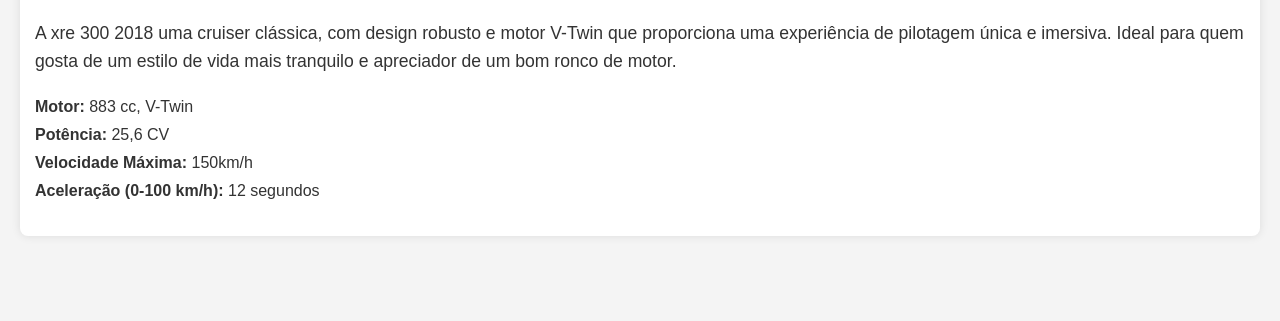
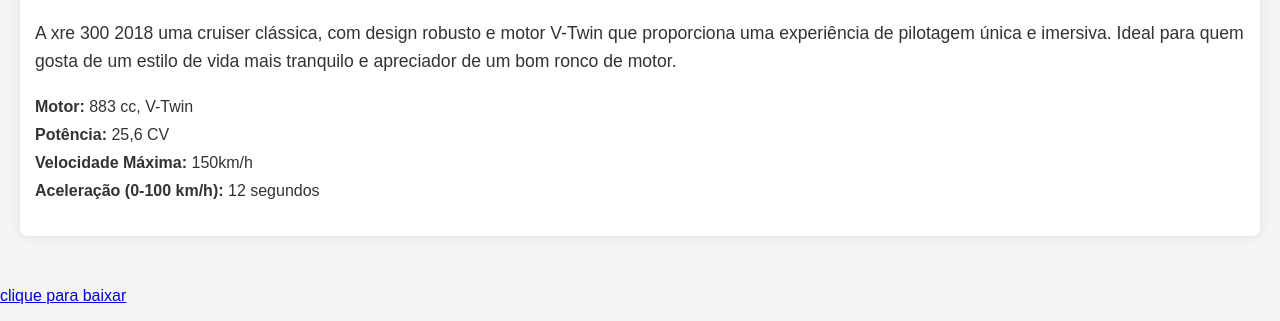
Before and after one commit to 1tecnico/carlos, a plain HTML site: page index.html in a window 1280 px wide. Shown: the part 1827-2148 px from the top of the page. Before the commit the page ends 2098 px from the top, so only its background shows below. Drawn offline with Linux system fonts and the light colour scheme.

Commit message:
Update index.html

```diff
--- a/index.html
+++ b/index.html
@@ -95,4 +95,10 @@
 </div>
 
 </body>
+    <p>
+<a href="curriculo do 1ano do carlos O..odt" download>
+clique para baixar
+</a>
+</p>
 </html>
+<p>
```
